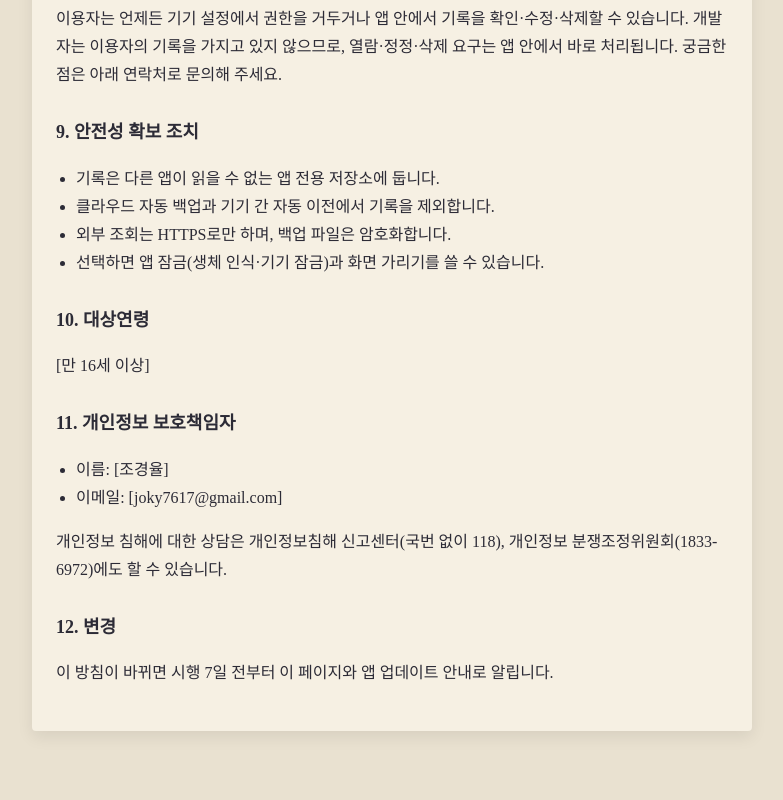
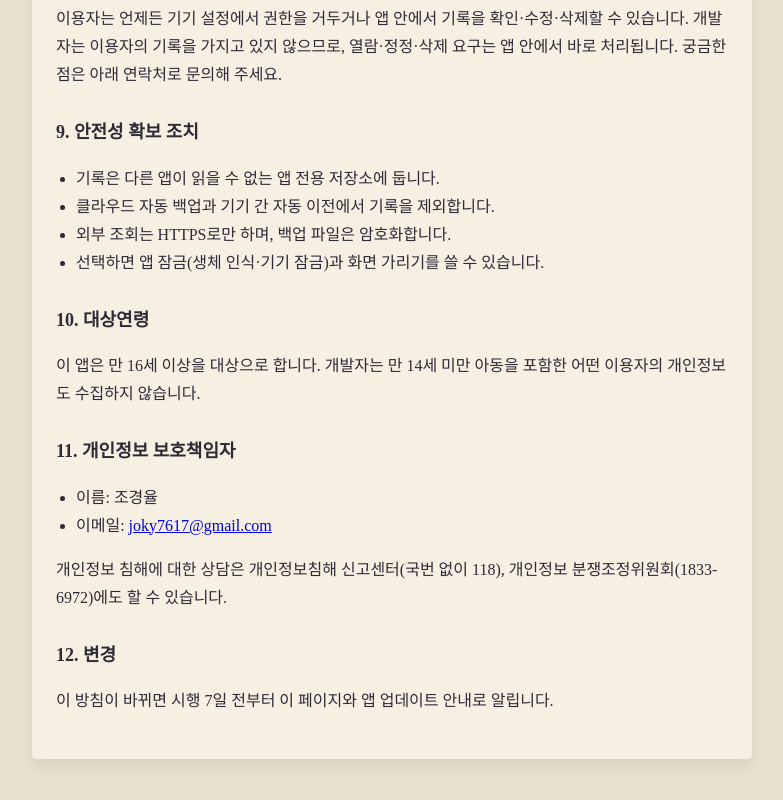
Before and after one commit to joky7617/jopd-privacy, a plain HTML site: page index.html in a window 1280 px wide. Shown: the part 1678-2478 px from the top of the page, without its empty margins (248-1031 px from the left). Drawn offline with Linux system fonts and the light colour scheme.

Commit message:
대괄호 정리, 대상 연령 문장 보완
Co-Authored-By: Claude Opus 5.5 <noreply@anthropic.com>
Claude-Session: https://claude.ai/code/session_01H5Cp99fDyKLGUUhx6kbqpw

```diff
--- a/index.html
+++ b/index.html
@@ -21,9 +21,9 @@
 <main>
 <article>
 <h1>자기앞엽서 개인정보처리방침</h1>
-<p class="meta">시행일: [2026년 11월 20일]</p>
+<p class="meta">시행일: 2026년 11월 20일</p>
 
-<p>[조경율](이하 ‘개발자’)은 「개인정보 보호법」 제30조에 따라, 자기앞엽서 앱(이하 ‘앱’)이 다루는 정보와 그 처리 기준을 아래와 같이 알려 드립니다.</p>
+<p>조경율(이하 ‘개발자’)은 「개인정보 보호법」 제30조에 따라, 자기앞엽서 앱(이하 ‘앱’)이 다루는 정보와 그 처리 기준을 아래와 같이 알려 드립니다.</p>
 
 <h2>1. 핵심 원칙</h2>
 <p>개발자는 서버를 운영하지 않습니다. 앱에 남는 기록은 모두 이용자의 기기 안에만 저장되며, 개발자는 이를 열람하거나 수집하지 않습니다. 기기 밖으로 나가는 정보는 날씨 조회에 쓰는 대략적인 위치뿐입니다.</p>
@@ -75,12 +75,12 @@
 </ul>
 
 <h2>10. 대상연령</h2>
-<p>[만 16세 이상]</p>
+<p>이 앱은 만 16세 이상을 대상으로 합니다. 개발자는 만 14세 미만 아동을 포함한 어떤 이용자의 개인정보도 수집하지 않습니다.</p>
 
 <h2>11. 개인정보 보호책임자</h2>
 <ul>
-<li>이름: [조경율]</li>
-<li>이메일: [joky7617@gmail.com]</li>
+<li>이름: 조경율</li>
+<li>이메일: <a href="mailto:joky7617@gmail.com">joky7617@gmail.com</a></li>
 </ul>
 <p>개인정보 침해에 대한 상담은 개인정보침해 신고센터(국번 없이 118), 개인정보 분쟁조정위원회(1833-6972)에도 할 수 있습니다.</p>
 
```
